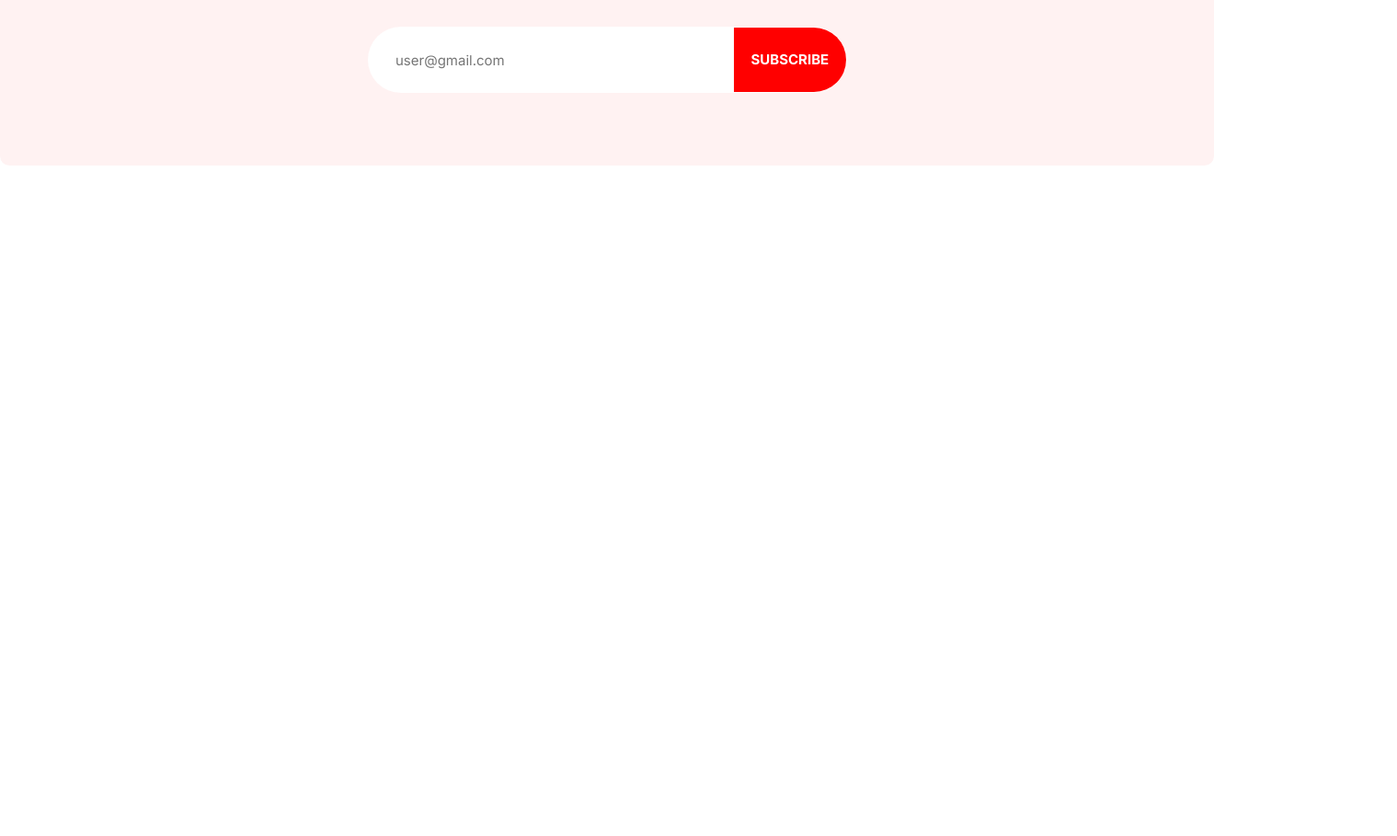
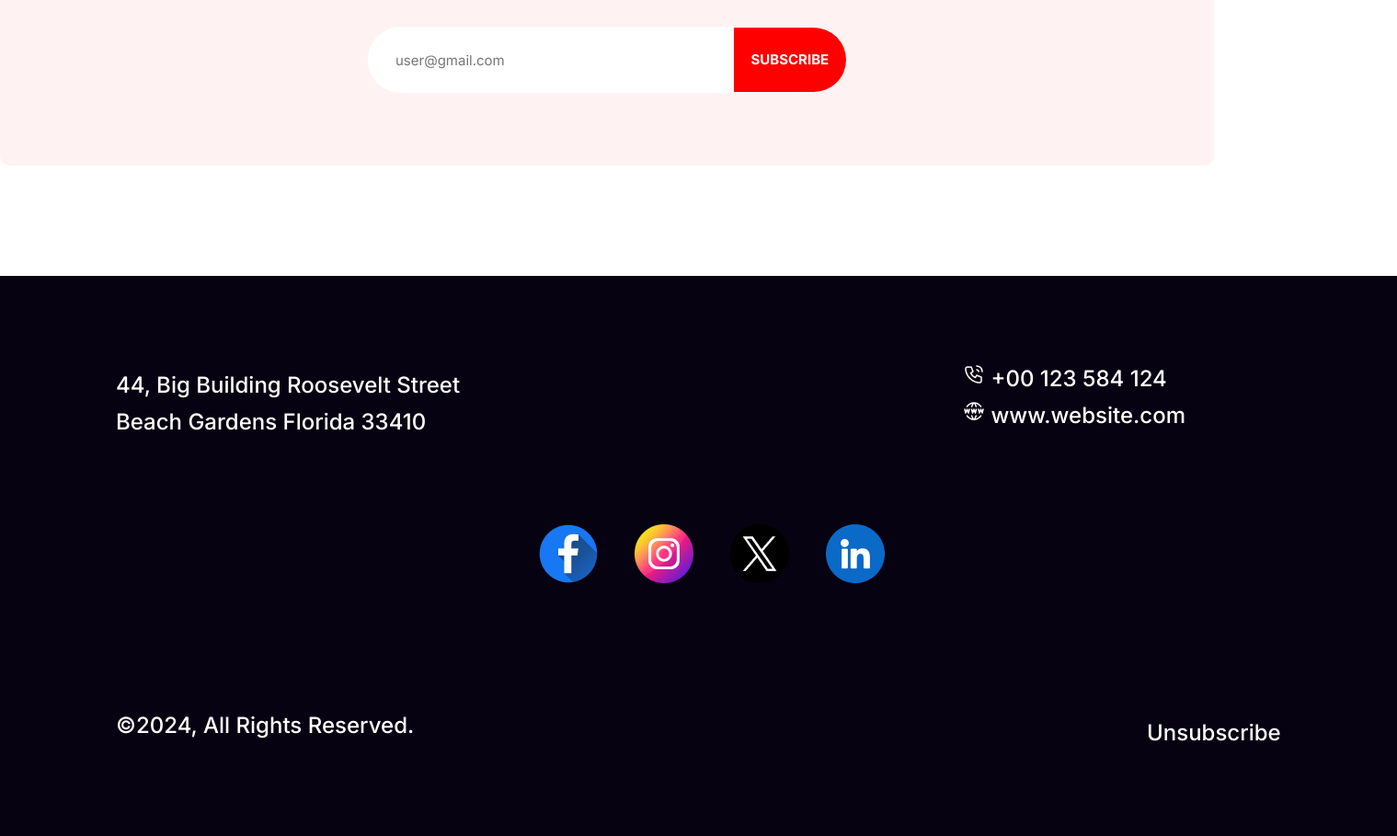
Before and after one commit to Mostakim3157/B9A1, a plain HTML site: page index.html in a window 1280 px wide. Shown: the part 4742-5651 px from the top of the page at 92% size, 1519 px wide, since content can reach past the window. Before the commit the page ends 5042 px from the top, so only its background shows below. Drawn offline with Linux system fonts and the light colour scheme.

Commit message:
fotter added

```diff
--- a/index.html
+++ b/index.html
@@ -90,6 +90,25 @@
         </section>
     </main>
 
+    <footer>
+        <div class="footer-container">
+            <div class="footer-items"><p class="address">44, Big Building Roosevelt Street <br>Beach Gardens Florida 33410</p>
+                <div class="rights">&copy;2024, All Rights Reserved.</div>
+            </div>
+            <div class="footer-items-icon">
+                <div class="icons"><img src="./resources/Facebook.png" alt="" class="footer-img"></div>
+                <div class="icons"><img src="./resources/Instagram.png" alt="" class="footer-img"></div>
+                <div class="icons"><img src="./resources/Twitter.png" alt="" class="footer-img"></div>
+                <div class="icons"><img src="./resources/Linkedin.png" alt="" class="footer-img"></div>
+            </div>
+            <div class="footer-items">
+                <div class="contact"><img src="./resources/Call.png" alt=""> +00 123 584 124</div>
+                <div class="website"> <img src="./resources/Website.png" alt=""> www.website.com</div>
+                <div class="unsubscribe">Unsubscribe</div>
+            </div>
+
+        </div>
+    </footer>
 
 
 </body>
--- a/style/color.css
+++ b/style/color.css
@@ -304,13 +304,68 @@
   font-weight: bold;
   font-family: Inter;
   font-size: 15px;
+}
+
+.subscribe-form-email::placeholder {
+  left: 30px;
+  bottom: 10px;
+  font-size: 15px;
+  position: absolute;
+  font-family: Inter;
+}
+
+/* footer starts */
+
+.footer-container
+{
+  display: flex;
+  align-items: center;
+  justify-content: space-between;
+  background: #070211;
+  width: 1519px;
+  height: 609px;
+  color: #fff;
+}
+
+.footer-items-icon {
+    display: flex;
+    justify-content: space-around;
+    background: #070211;
+
 
 }
 
-.subscribe-form-email::placeholder{
-    left: 30px;
-    bottom: 10px;
-    font-size: 15px;
-    position: absolute;
-    font-family: Inter;
+.address, .rights, .contact, .website, .unsubscribe {
+    color: #FFF;
+font-family: Inter;
+font-size: 24px;
+font-weight: 500;
+line-height: 40px;
 }
+
+.address{
+    padding-left: 126px;
+    padding-bottom: 60px;
+}
+
+.rights{
+    padding-left: 126px;
+    padding-top: 230px;
+
+}
+
+.contact, .website{
+    padding-right: 230px;
+
+}
+.website{
+    padding-bottom: 55px;
+}
+.unsubscribe{
+    padding-left: 200px;
+    padding-top: 250px;
+}
+
+.icons{
+    padding: 20px;
+}
```
